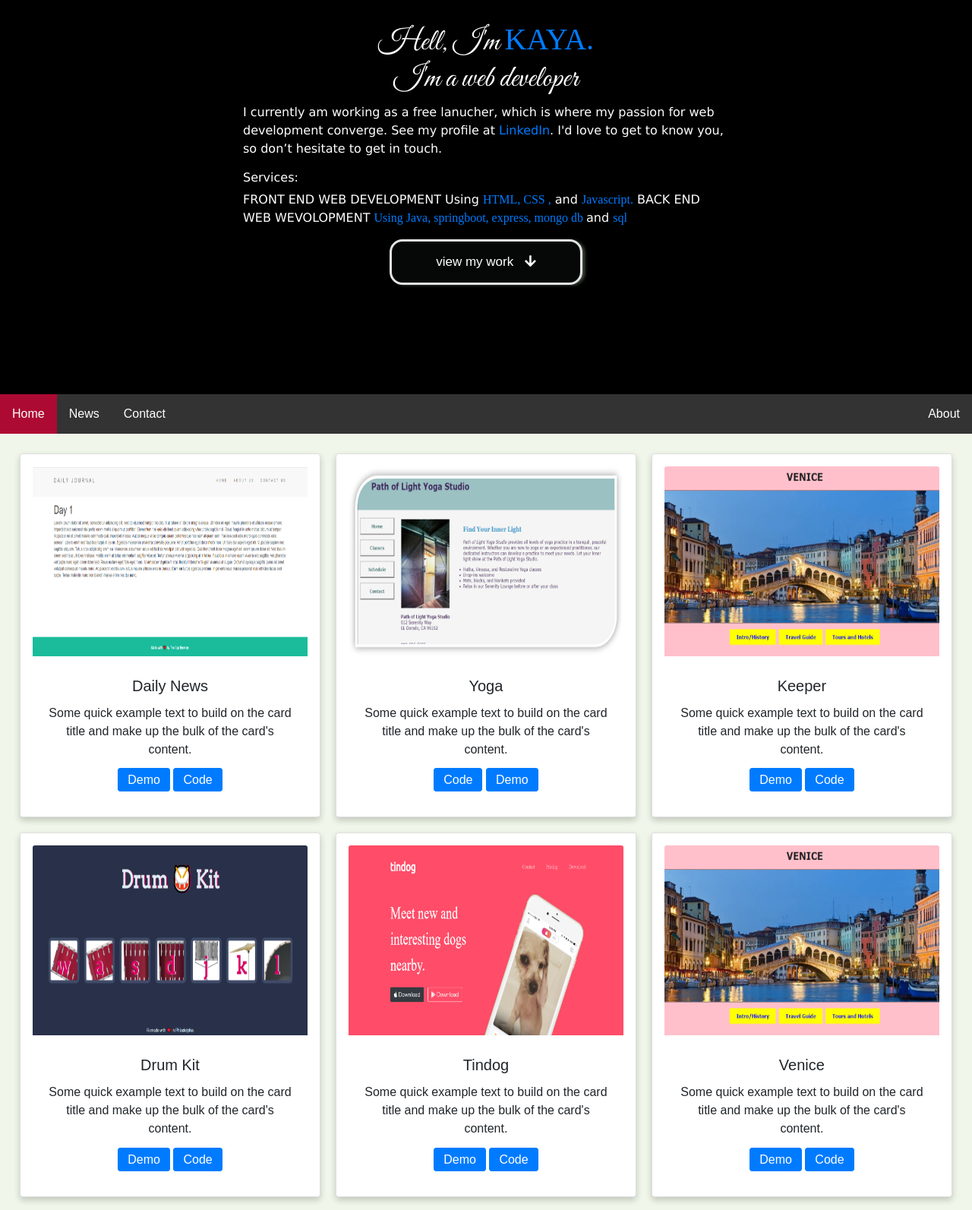
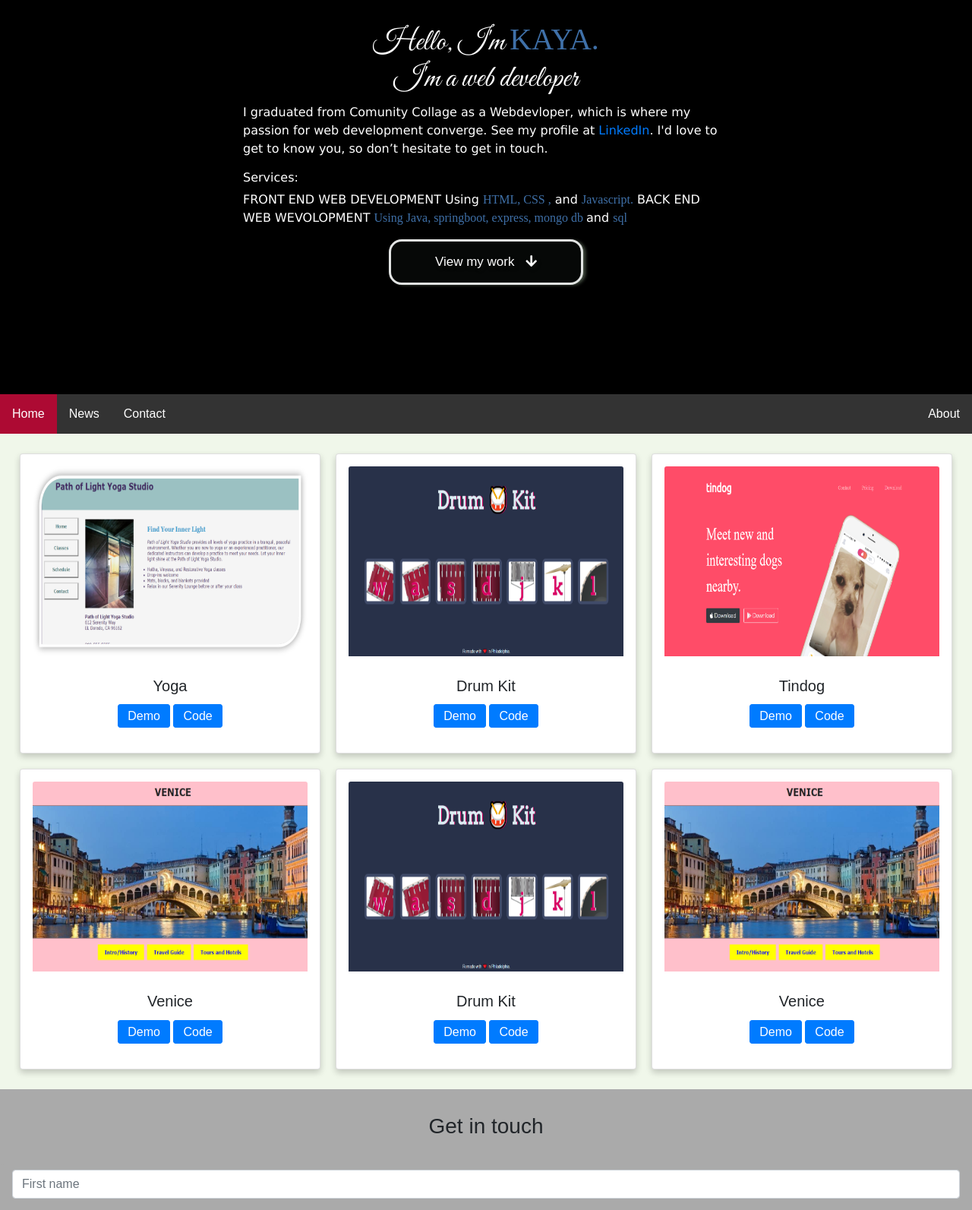
Before and after one commit to Alam1212/KAYA, a plain HTML site: page index.html in a window 1280 px wide. Shown: the part 100-1693 px from the top of the page at 76% size. Drawn offline with nearby package versions, Linux system fonts and the light colour scheme.

Commit message:
last update

```diff
--- a/contact.css
+++ b/contact.css
@@ -9,10 +9,9 @@ body, html {
 	font-family: Oswald-Regular, sans-serif;
 }
 
- form{
-	background-color: rgb(91, 104, 219);
-	 width: 86%;
-	margin: 0 auto 0 auto;
+ .form-group{
+	background-color: 	#aaaaaa;
+	 width: 100%;
     display: block;
 }
 
@@ -26,10 +25,8 @@ h3{
 	padding-top: 2rem;
 }
 
-
-
 @media screen and (max-width: 1024px) {
-	.form {
+	form-group {
 	  width: 50%;
 	  display: block;
 	  margin-bottom: 20px;
@@ -39,9 +36,10 @@ h3{
   }
 
   @media screen and (max-width: 900px) {
-	.form {
+	form-group{
 	  width: 100%;
 	  display: block;
+	 margin-left: 24px;
 
 	}
 
@@ -49,10 +47,10 @@ h3{
 
 
 @media screen and (max-width: 700px) {
-	.form {
-	  width: 100%;
+	.form-group {
+	  width: 90%;
 	  display: block;
-	  margin: 20px;
+	  margin-left: 24px;
 	}
 
   }
--- a/index.css
+++ b/index.css
@@ -9,7 +9,7 @@ body{
 
 
 span{
-    color: #007bff;
+  color: #3f70a8;
   font-family:Lobster Two;
 
 }
@@ -91,11 +91,15 @@ span{
 
 }
 
-  .btn-hover{min-height: 45px; width: 225px; border-radius: 30px;
-     border: 3px solid white; background-color: rgb(0, 0, 0);
+.btn-hover{min-height: 45px;
+   width: 225px;
+    border-radius: 30px;
+   border: 3px solid white;
+    background-color: rgb(0, 0, 0);
     font-family: Verdana, "Lucida Sans Unicode", sans-serif;
      height: 55px; color: rgb(237, 237, 237); font-size: 23px;
-        font-weight: 500; letter-spacing: 1px;}
+      font-weight: 500;
+       letter-spacing: 1px;}
 .btn-hover:hover{
   background-color:#3b0aad;
   text-decoration: none;
@@ -182,7 +186,7 @@ img {
 .column {
   width: 100%;
   display: block;
-    margin: 20px;
+  margin-bottom: 20px;
 }
 
 }
--- a/index.html
+++ b/index.html
@@ -20,11 +20,11 @@ integrity="sha384-+d0P83n9kaQMCwj8F4RJB66tzIwOKmrdb46+porD/OvrJ+37WqIM7UoBtwHO6N
   <div class="flex-container">
     <div class="flex-items">
       <a name="top"></a>
-       <H1 class= "name">Hell, I'm <span>KAYA.</span><br>
+       <H1 class= "name">Hello, I'm <span>KAYA.</span><br>
       I'm a web developer</h1>
       <div class="aboutMe">
       <p >
-        I currently am working as a free lanucher,
+        I graduated from Comunity Collage as a Webdevloper,
          which is where my passion for  web development converge.
           See my profile at
           <a href="https://www.linkedin.com/in/majid-alamdari/">LinkedIn</a>.
@@ -38,7 +38,7 @@ integrity="sha384-+d0P83n9kaQMCwj8F4RJB66tzIwOKmrdb46+porD/OvrJ+37WqIM7UoBtwHO6N
         </p>
       </div>
     </div>
-    <div class="flex-items"><a href="#projects" class="myButton">view my work
+    <div class="flex-items"><a href="#projects" class="myButton">View my work
       <i class='fas fa-arrow-down' style="margin-left:10px;"></i></a>
     </div>
 
@@ -51,39 +51,51 @@ integrity="sha384-+d0P83n9kaQMCwj8F4RJB66tzIwOKmrdb46+porD/OvrJ+37WqIM7UoBtwHO6N
     <li class="right"><a  href="#top">About</a></li>
   </ul>
 <div class="row">
-  <div class="column">
-    <a name="projects"></a>
-    <div class="card">
-      <img src="images/Daily.png" class="card-img-top" alt="...">
-      <div class="card-body">
-        <h5 class="card-title">Daily News</h5>
-        <p class="card-text">Some quick example text to build on the card title
-          and make up the bulk of the card's content.</p>
-        <a href="#" class="btn btn-primary  butten">Demo</a>
-        <a href="#" class="btn btn-primary  butten">Code</a>
-      </div>
-    </div>
-  </div>
-
 
   <div class="column">
     <div class="card">
       <a href="https://alam1212.github.io/yoga/"><img src="images/yoga.png" class="card-img-top"  alt="..."></a>
       <div class="card-body">
         <h5 class="card-title">Yoga</h5>
-        <p class="card-text">Some quick example text to build on the card title and make up the bulk of the card's content.</p>
+        <p class="card-text"></p>
+        <a href=https://alam1212.github.io/yoga/ class="btn btn-primary  butten">Demo</a>
         <a href="https://github.com/Alam1212/yoga" class="btn btn-primary  butten">Code</a>
-        <a href=https://alam1212.github.io/yoga/ class="btn btn-primary  butten">Demo</a>
+
       </div>
   </div>
 </div>
+
+<div class="column">
+  <div class="card">
+    <img src="images/Drumkit.png" class="card-img-top" alt="...">
+    <div class="card-body">
+      <h5 class="card-title">Drum Kit</h5>
+      <p class="card-text"></p>
+      <a href="https://alam1212.github.io/Dromkit/" class="btn btn-primary  butten">Demo</a>
+      <a href="https://github.com/Alam1212/Dromkit" class="btn btn-primary  butten">Code</a>
+    </div>
+  </div>
+</div>
+
+<div class="column">
+  <div class="card">
+    <img src="images/tindog.png" class="card-img-top" alt="...">
+    <div class="card-body">
+      <h5 class="card-title">Tindog</h5>
+    <p class="card-text"></p>
+    <a href="https://alam1212.github.io/tindog/" class="btn btn-primary  butten">Demo</a>
+    <a href="https://github.com/Alam1212/tindog" class="btn btn-primary  butten">Code</a>
+  </div>
+  </div>
+</div>
+
 
   <div class="column">
     <div class="card">
       <a href="https://alam1212.github.io/venice-info/"><img src="images/venice.png" class="card-img-top" alt="..."></a>
       <div class="card-body">
-        <h5 class="card-title">Keeper</h5>
-        <p class="card-text">Some quick example text to build on the card title and make up the bulk of the card's content.</p>
+        <h5 class="card-title">Venice</h5>
+        <p class="card-text"></p>
         <a href="https://alam1212.github.io/venice-info/" class="btn btn-primary  butten">Demo</a>
         <a href="https://github.com/Alam1212/venice-info" class="btn btn-primary  butten">Code</a>
       </div>
@@ -95,29 +107,19 @@ integrity="sha384-+d0P83n9kaQMCwj8F4RJB66tzIwOKmrdb46+porD/OvrJ+37WqIM7UoBtwHO6N
       <img src="images/Drumkit.png" class="card-img-top" alt="...">
       <div class="card-body">
         <h5 class="card-title">Drum Kit</h5>
-        <p class="card-text">Some quick example text to build on the card title and make up the bulk of the card's content.</p>
+        <p class="card-text"></p>
         <a href="https://alam1212.github.io/Dromkit/" class="btn btn-primary  butten">Demo</a>
         <a href="https://github.com/Alam1212/Dromkit" class="btn btn-primary  butten">Code</a>
       </div>
     </div>
   </div>
-  <div class="column">
-    <div class="card">
-      <img src="images/tindog.png" class="card-img-top" alt="...">
-      <div class="card-body">
-        <h5 class="card-title">Tindog</h5>
-      <p class="card-text">Some quick example text to build on the card title and make up the bulk of the card's content.</p>
-      <a href="https://alam1212.github.io/tindog/" class="btn btn-primary  butten">Demo</a>
-      <a href="https://github.com/Alam1212/tindog" class="btn btn-primary  butten">Code</a>
-    </div>
-    </div>
-  </div>
+
   <div class="column">
     <div class="card">
       <a href="https://alam1212.github.io/venice-info/"><img src="images/venice.png" class="card-img-top" alt="..."></a>
       <div class="card-body">
         <h5 class="card-title">Venice</h5>
-        <p class="card-text">Some quick example text to build on the card title and make up the bulk of the card's content.</p>
+        <p class="card-text"></p>
         <a href="https://alam1212.github.io/venice-info/" class="btn btn-primary  butten">Demo</a>
         <a href="https://github.com/Alam1212/venice-info" class="btn btn-primary  butten">Code</a>
       </div>
```
Lines whose indentation alone changed are shown as unchanged.
